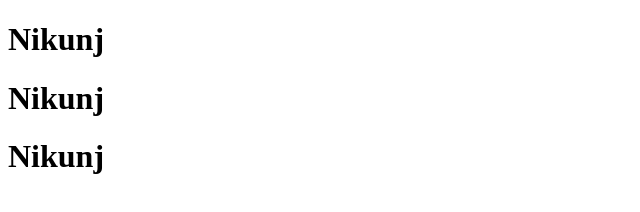
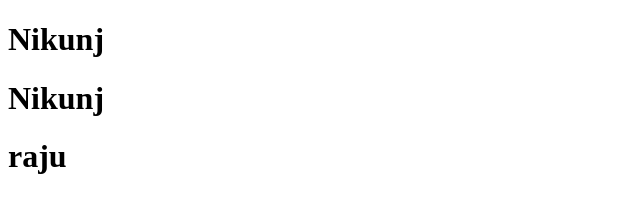
Before and after one commit to Nikunjgurjar78/gitdemo, a plain HTML site: page index.html in a window 1280 px wide. Shown: the whole page, without its empty margins (0-640 px from the left). Drawn offline with Linux system fonts and the light colour scheme.

Commit message:
Your commit message here

```diff
--- a/index.html
+++ b/index.html
@@ -10,7 +10,7 @@
     <div>
         <h1>Nikunj</h1>
         <h1>Nikunj</h1>
-         <h1>Nikunj</h1>
+         <h1>raju</h1>
     </div>
 </body>
 </html>
```
